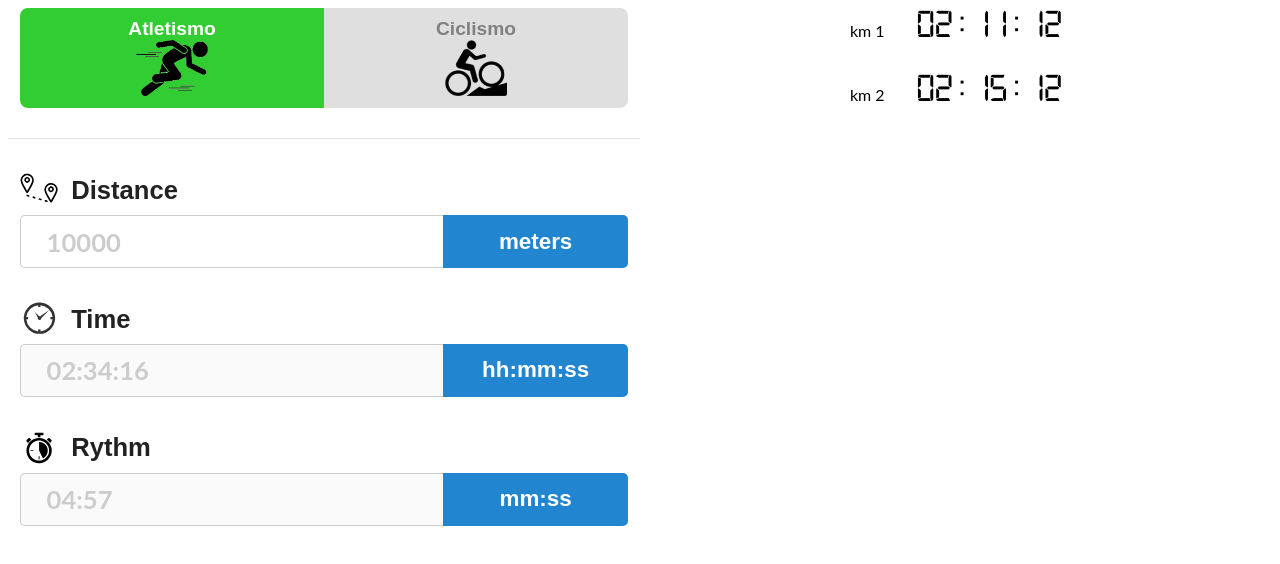
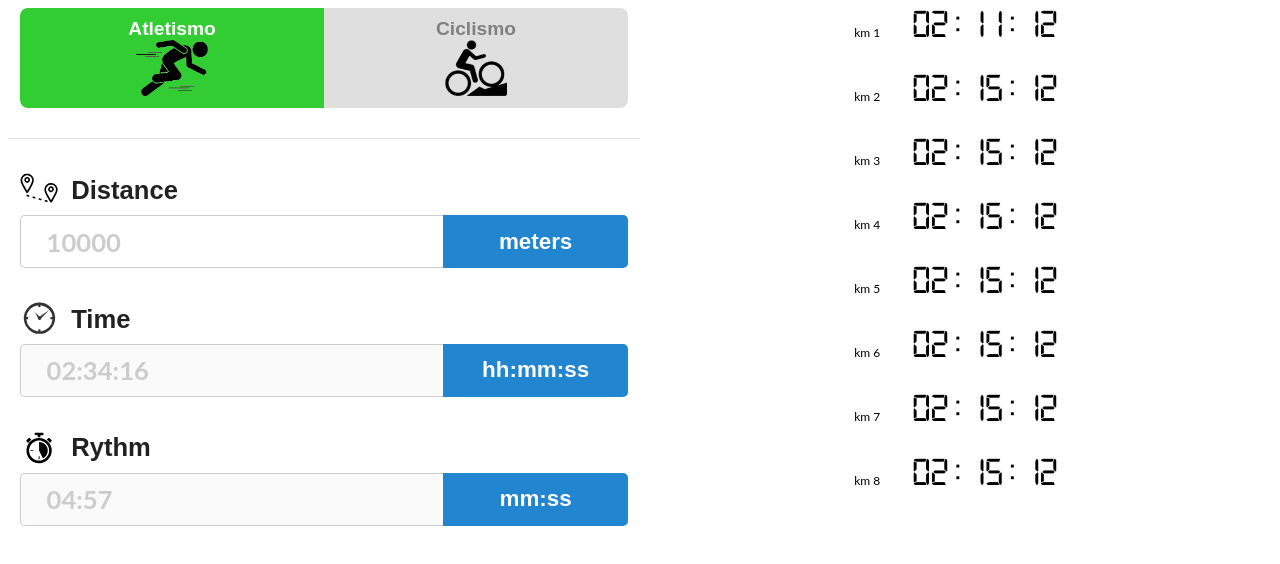
Before and after one commit to jorgesc/PaceCalculator, a React (Create React App) app: page / in a window 1280 px wide. Shown: the top 564 px of the page. Built offline with nearby package versions, Linux system fonts and the light colour scheme.

Commit message:
Moved LapTimesDisplay to its own folder and added wrapper

```diff
--- a/src/App.tsx
+++ b/src/App.tsx
@@ -10,8 +10,6 @@ import InputFieldsWrapper from "./components/InputFieldsWrapper";
 import LeftPanelWrapper from "./components/LeftPanelWrapper";
 import RightPanelWrapper from "./components/RightPanelWrapper";
 import AppWrapper from "./components/AppWrapper";
-
-import LapTimesTime, {Digit} from "./components/LapTimesTime";
 
 import DistanceIcon from "./static/icon-distance.svg";
 
--- a/src/components/LapTimesContainer.tsx
+++ b/src/components/LapTimesDisplay/LapTimesDisplay.tsx
@@ -4,7 +4,7 @@ import styled from "styled-components";
 import LapTimesTime from "./LapTimesTime";
 
 interface ILapTimesContainerProps {
-  times: Array<{distance: string; time: string; renderAlways?: boolean}>;
+  times: Array<{label: string; time: string; renderAlways?: boolean}>;
 }
 
 const StyledLapTimesContainer = styled.div`
@@ -19,12 +19,7 @@ const LapTimesContainer = ({times}: ILapTimesContainerProps) => {
   return (
     <StyledLapTimesContainer>
       {times.map((t, i) => (
-        <LapTimesTime
-          key={i}
-          distance={t.distance}
-          time={t.time}
-          index={i + 1}
-        />
+        <LapTimesTime key={i} label={t.label} time={t.time} index={i + 1} />
       ))}
     </StyledLapTimesContainer>
   );
--- a/src/components/LapTimesTime.tsx
+++ b/src/components/LapTimesDisplay/LapTimesTime.tsx
@@ -2,7 +2,7 @@ import React, {useState, useEffect} from "react";
 import styled from "styled-components";
 
 interface ILapTimesTimeProps {
-  distance?: string;
+  label?: string;
   time?: string;
   index?: number;
 }
@@ -16,8 +16,9 @@ const StyledLapTimesTime = styled.div`
   margin-bottom: 32px;
 `;
 
-const StyledDistance = styled.div`
+const StyledLabel = styled.div`
   font-family: Lato;
+  font-size: 0.75em;
   margin-right: 32px;
 `;
 
@@ -60,7 +61,7 @@ export const Digit = ({value, delay}: {value: string; delay?: number}) => {
   return <StyledDiv>{valuesToShow[0]}</StyledDiv>;
 };
 
-const LapTimesTime = ({distance, time, index}: ILapTimesTimeProps) => {
+const LapTimesTime = ({label, time, index}: ILapTimesTimeProps) => {
   const generateTime = () => {
     if (!time) return "--:--:--";
     return time.split("").map((curr, i) => {
@@ -71,7 +72,7 @@ const LapTimesTime = ({distance, time, index}: ILapTimesTimeProps) => {
 
   return (
     <StyledLapTimesTime>
-      <StyledDistance>{distance || "km x"}</StyledDistance>
+      <StyledLabel>{label || "km x"}</StyledLabel>
       <StyledTime> {generateTime()} </StyledTime>
     </StyledLapTimesTime>
   );
--- /dev/null
+++ b/src/components/LapTimesDisplayWrapper.tsx
@@ -0,0 +1,21 @@
+import React from "react";
+import LapTimesDisplay from "./LapTimesDisplay/LapTimesDisplay";
+
+const LapTimesDisplayWrapper = () => {
+  return (
+    <LapTimesDisplay
+      times={[
+        {label: "km 1", time: "02:11:12"},
+        {label: "km 2", time: "02:15:12"},
+        {label: "km 3", time: "02:15:12"},
+        {label: "km 4", time: "02:15:12"},
+        {label: "km 5", time: "02:15:12"},
+        {label: "km 6", time: "02:15:12"},
+        {label: "km 7", time: "02:15:12"},
+        {label: "km 8", time: "02:15:12"},
+      ]}
+    />
+  );
+};
+
+export default LapTimesDisplayWrapper;
--- a/src/components/RightPanelWrapper.tsx
+++ b/src/components/RightPanelWrapper.tsx
@@ -2,7 +2,7 @@ import React from "react";
 import styled from "styled-components";
 
 import CalculateButtonContainer from "./CalculateButtonContainer";
-import LapTimesContainer from "./LapTimesContainer";
+import LapTimesDisplayWrapper from "./LapTimesDisplayWrapper";
 
 const StyledRightPanelWrapper = styled.div`
   flex: 1 1 0;
@@ -13,12 +13,7 @@ const StyledRightPanelWrapper = styled.div`
 const RightPanelWrapper = () => {
   return (
     <StyledRightPanelWrapper>
-      <LapTimesContainer
-        times={[
-          {distance: "km 1", time: "02:11:12"},
-          {distance: "km 2", time: "02:15:12"},
-        ]}
-      />
+      <LapTimesDisplayWrapper />
     </StyledRightPanelWrapper>
   );
 };
```
Also changed, not shown: 1 other file (tests, documents, lock files or other folders).
